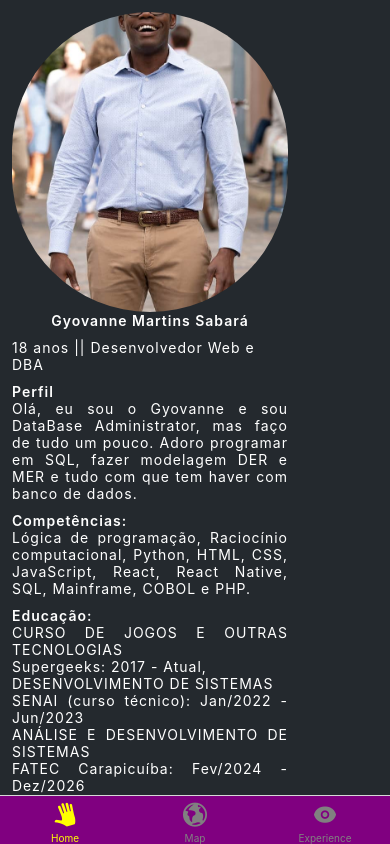
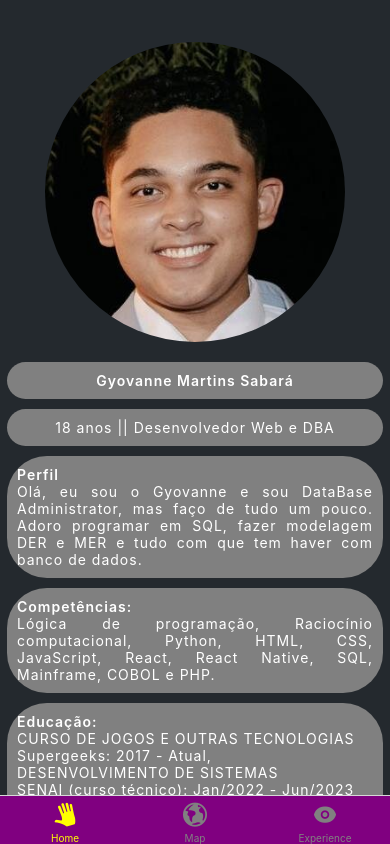
Before and after one commit to GyovanneMS/MultiApp-react-native, a React Native app: screen /Home in a window 390 px wide. Built offline with nearby package versions, Linux system fonts and the light colour scheme; no server answers.

Commit message:
Small modifications

```diff
--- a/src/pages/Experience.jsx
+++ b/src/pages/Experience.jsx
@@ -6,9 +6,6 @@ export default function Experience(){
     return <ScrollView>
     <StatusBar backgroundColor="#f54748" barStyle="light-content"/>
         <View style={ estiloExperience.topo }>
-            <Image
-              style={ estiloExperience.topoImagem }
-              source={ require("../assets/a vida é um jogo.jpg") }/>
             <Text style={ estiloExperience.topoTexto }>
                 Minhas experiências
             </Text>
--- a/src/pages/Home.jsx
+++ b/src/pages/Home.jsx
@@ -3,6 +3,7 @@ import React, {useEffect, useState} from "react";
 import estiloHome from "../style/Home";
 import citacoesMotivacionais from '../data/APIMotivacional.js';
 import axios from "axios";
+import {FontAwesome6} from "@expo/vector-icons";
 
 export default function Home(){
 
@@ -16,11 +17,12 @@ export default function Home(){
           console.log(`Quote: ${data[0].q}\nAuthor: ${data[0].a}`);
           definirFraseAuthor(data[0].a);
           definirFraseMotivacional(data[0].q);
+          console.log(fraseMotivacional);
         })
         .catch(error => {
           console.error('Error:', error);
         });
-      }, [])
+    }, [])
 
     function handleEmailPress(){
         Linking.openURL('mailto:gyovannecontato@gmail.com');
@@ -84,10 +86,10 @@ export default function Home(){
                 </Text>
             </View>
             <View style={estiloHome.textFieldBottom}>
-                <Text style={[estiloHome.textColor, estiloHome.textSize]} onPress={handleEmailPress}>Email</Text>
-                <Text style={[estiloHome.textColor, estiloHome.textSize]} onPress={handlePhonePress}>Telefone</Text>
-                <Text style={[estiloHome.textColor, estiloHome.textSize]} onPress={handleGithubPress}>Github</Text>
-                <Text style={[estiloHome.textColor, estiloHome.textSize]} onPress={handleLinkedinPress}>Linkedin</Text>
+                <Text style={[estiloHome.textColor, estiloHome.textSize, estiloHome.item]} onPress={handleEmailPress}><FontAwesome6 name="at" size={32} color={"black"}/> Email</Text>
+                <Text style={[estiloHome.textColor, estiloHome.textSize, estiloHome.item]} onPress={handlePhonePress}><FontAwesome6 name="phone" size={32} color={"black"}/>{`\n`}Celular</Text>
+                <Text style={[estiloHome.textColor, estiloHome.textSize, estiloHome.item]} onPress={handleGithubPress}> <FontAwesome6 name="github" size={32} color={"black"}/> Github</Text>
+                <Text style={[estiloHome.textColor, estiloHome.textSize, estiloHome.item]} onPress={handleLinkedinPress}><FontAwesome6 name="linkedin" size={32} color={"black"}/> Linkedin</Text>
             </View>
         </View>
         <Text>{fraseMotivacional}</Text>
--- a/src/style/Experience.jsx
+++ b/src/style/Experience.jsx
@@ -5,16 +5,19 @@ const estiloExperience = StyleSheet.create({
         backgroundColor: "#fff"
     },
     topo: {
-        alignItems: "center",
+        height: '30%',
         backgroundColor: "#f54748",
     },
-    topoImagem: {
-        height: "50%"
-    },
+    // topoImagem: {
+    //     height: "50%"
+    // },
     topoTexto: {
         color: "#fff",
-        fontSize: 32,
-        textAlign: "center"
+        fontSize: 40,
+        textAlign: "center",
+        justifyContent: "center",
+        backgroundColor: "yellow",
+        paddingTop: 90,
     },
     receita: {
         marginVertical: 16,
--- a/src/style/Home.jsx
+++ b/src/style/Home.jsx
@@ -1,44 +1,77 @@
 import { StyleSheet } from "react-native";
 
 const estiloHome = StyleSheet.create({
-    container:{
-        //flex: 1,
-        //alignItems: "center",
-        backgroundColor: "#24292e",
-       // justifyContent: "center",
-       // margin: 0,
+    container: {
+        flexGrow: 1,
+        alignItems: 'center',
+        justifyContent: 'center',
+        backgroundColor: '#24292e',
+        //padding: 5,
     },
     body: {
-        backgroundColor: "32f363d",
-        letterSpacing: "1px",
-        width: 300,
+        backgroundColor: '#24292e',
+        letterSpacing: 1,
+        width: 400,
         padding: 12,
+        alignItems: 'center',
     },
     imageProfile: {
-        width: '100%',
+        width: '80%',
         height: 300,
-        borderRadius: 9000,
-    },
+        borderRadius: 150,
+        marginBottom: 20,
+        marginTop: 30
+      },
     textColor: {
         color: "#fff",
     },
-    textFieldTop: {
-        flexDirection: "row",
+        textFieldTop: {
+        flexDirection: 'row',
         gap: 10,
+        justifyContent: 'center',
+        backgroundColor: '#808080',
+        borderRadius: 45,
+        padding: 10,
         marginBottom: 10,
-        justifyContent: "center"
+        textAlign: 'center',
+        width: '100%'
     },
-    textFieldMid: {
-        marginBottom: 10
+        textFieldMid: {
+        marginBottom: 10,
+        backgroundColor: '#808080',
+        borderRadius: 40,
+        padding: 10,
+        marginBottom: 10,
+        textAlign: 'center',
+        width: '100%'
     },
     textFieldBottom: {
-        justifyContent: "space-between",
-        flexDirection: "row",
+        justifyContent: 'space-between',
+        flexDirection: 'row',
+        backgroundColor: '#808080',
+        borderRadius: 45,
+        padding: 10,
+        marginBottom: 10,
+        textAlign: 'center',
+        width: '100%',
+        height: 120
     },
+
     textSize: {
-        fontSize: 20,
-        color: "yellow",
-    }
+        flex: 1,
+        justifyContent: 'center',
+        flexWrap: "wrap",
+        alignContent: 'center',
+        alignItems: 'center',
+    },
+    item: {
+        flex: 1,
+        flexGrow: 1,
+        flexDirection: 'column',
+        alignItems: 'center',
+        marginVertical: 10,
+        justifyContent: 'center'
+    },
 });
 
 export default estiloHome;
```
Also changed, not shown: src/assets/chileAnagonye.jpg.
